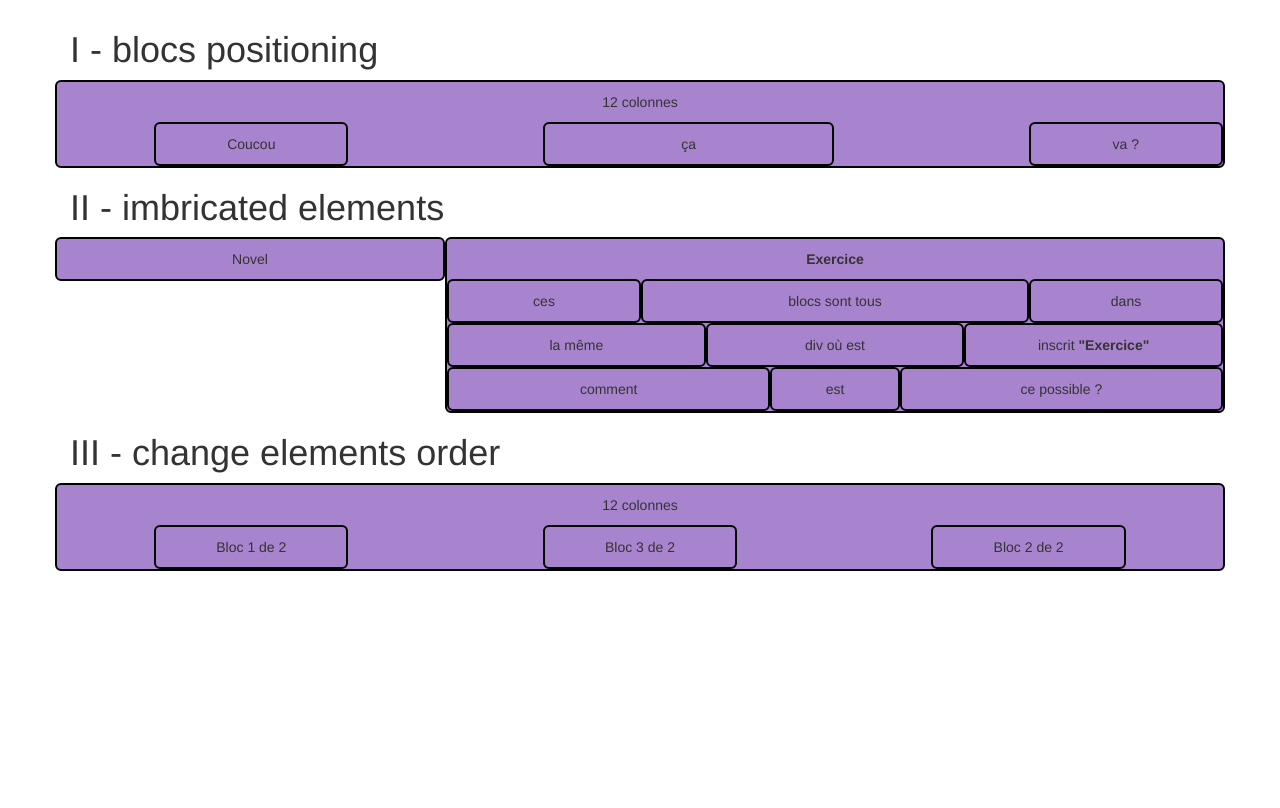
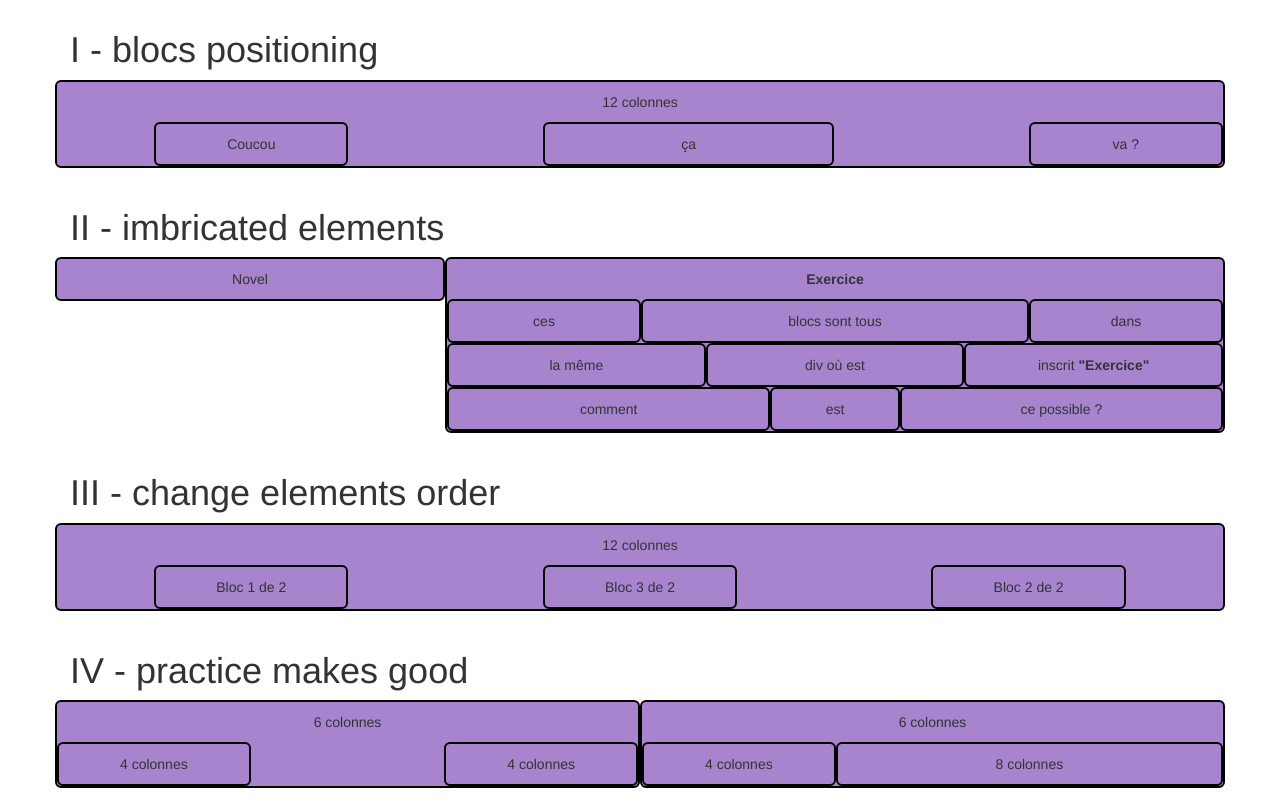
Before and after one commit to ResDev27/exercises-bootstrap, a plain HTML site: page index.html in a window 1280 px wide. Drawn offline with nearby package versions, Linux system fonts and the light colour scheme.

Commit message:
IV - practice makes good

```diff
--- a/index.html
+++ b/index.html
@@ -69,6 +69,25 @@
         </div>
     </div>
 
+    <div class="container">
+        <h1>IV - practice makes good</h1>
+        <div class="row">
+            <div class="col-xs-6">6 colonnes
+                <div class="row">
+                    <div class="col-xs-4">4 colonnes</div>
+                    <div class="col-xs-offset-4 col-xs-4">4 colonnes</div>
+                </div>
+            </div>
+            <div class="col-xs-6">6 colonnes
+                <div class="row">
+                    <div class="col-xs-4">4 colonnes</div>
+                    <div class="col-xs-8">8 colonnes</div>
+                </div>
+            </div>
+        </div>
+    </div>
+
+
     <!-- Latest compiled and minified JavaScript -->
     <script src="https://stackpath.bootstrapcdn.com/bootstrap/3.4.1/js/bootstrap.min.js" integrity="sha384-aJ21OjlMXNL5UyIl/XNwTMqvzeRMZH2w8c5cRVpzpU8Y5bApTppSuUkhZXN0VxHd" crossorigin="anonymous"></script>
 </body>
--- a/style.css
+++ b/style.css
@@ -12,6 +12,8 @@ body {
     .container {
         padding-right: 15px;
         padding-left: 15px;
+        padding-bottom: 20px;
         margin-right: auto;
         margin-left: auto;
+
     }
```
